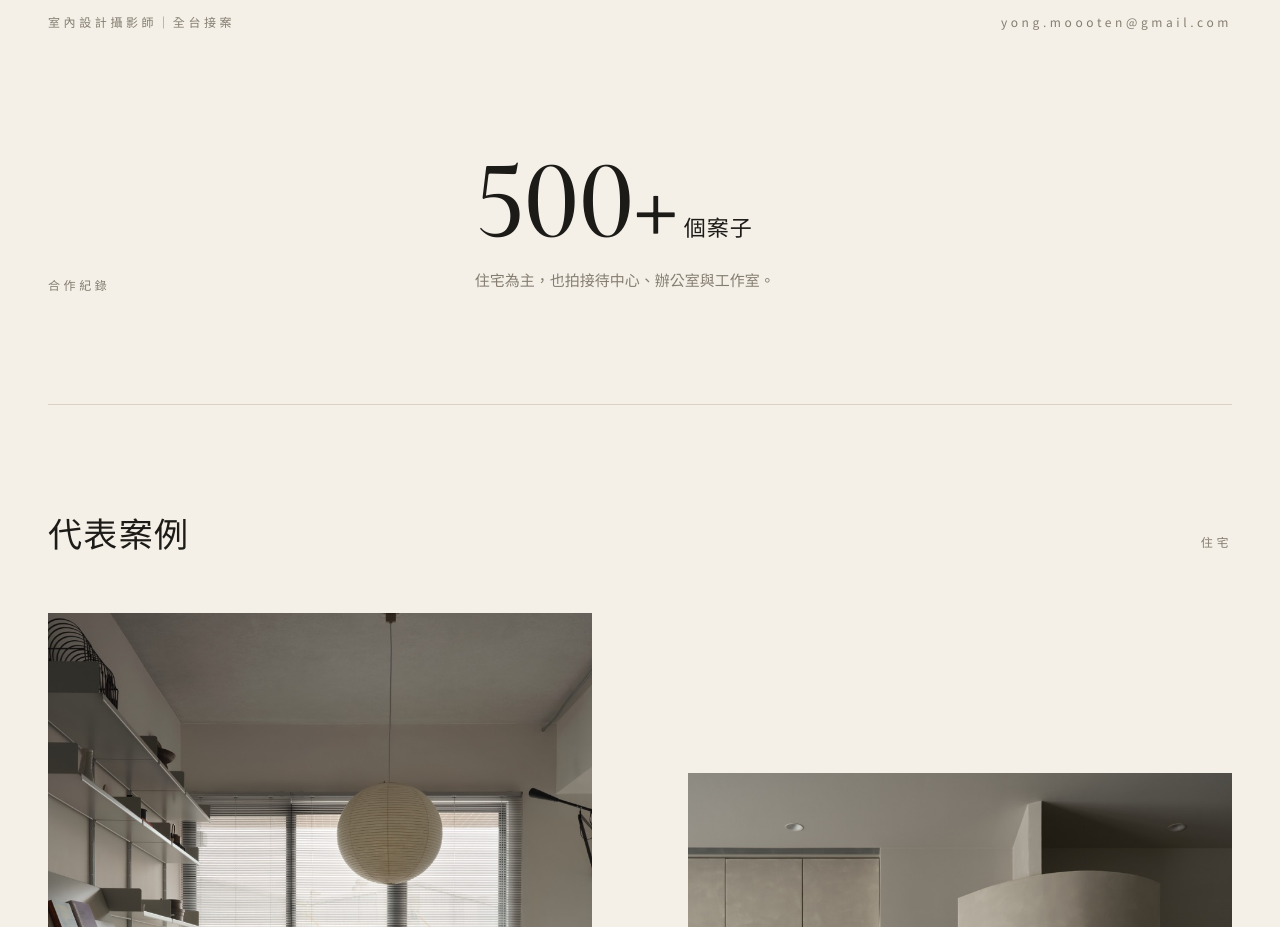
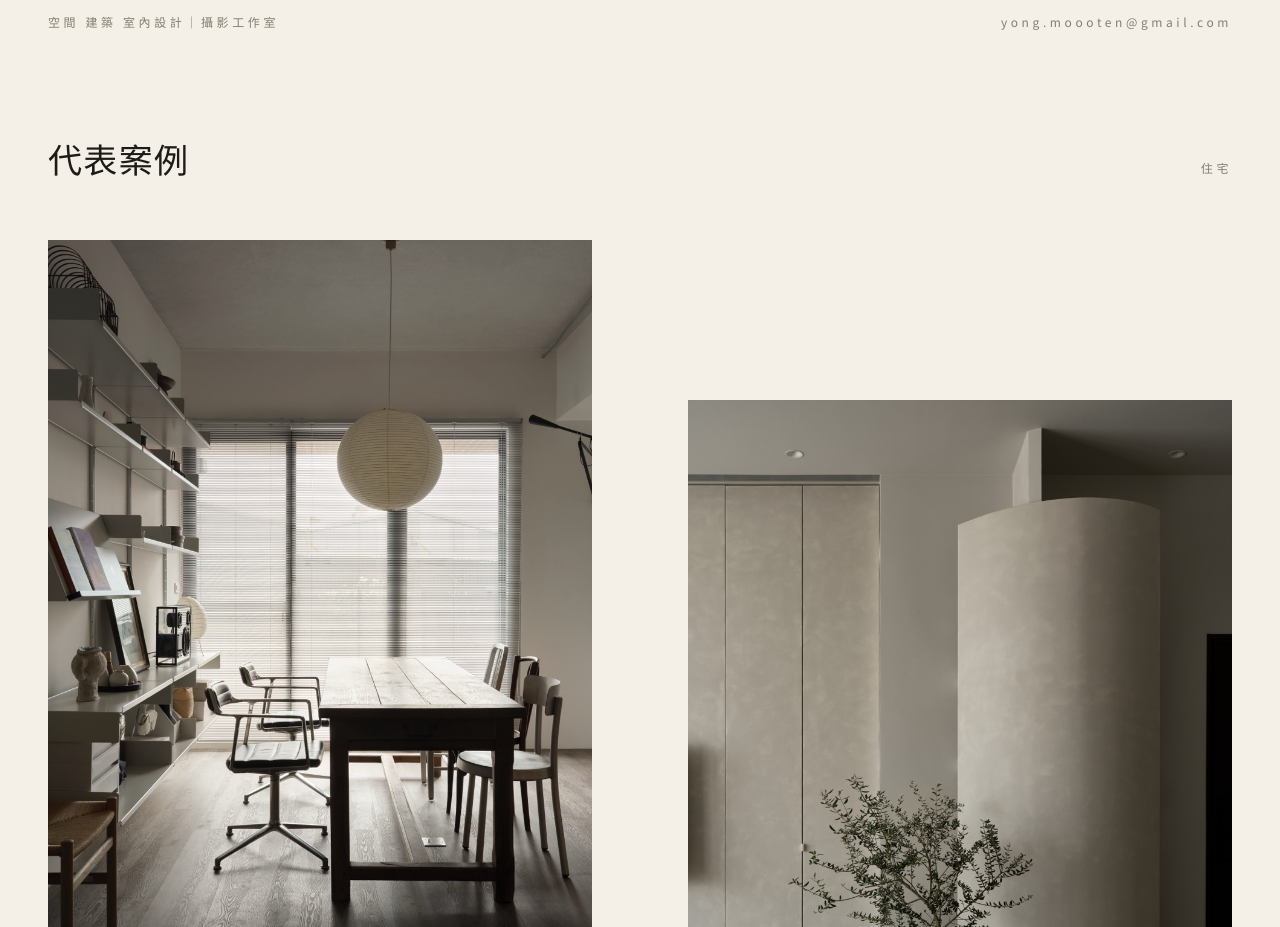
Before and after one commit to yong-moooten/yong-moooten.github.io, a plain HTML site: page index.html in a window 1280 px wide. Shown: the part 1018-1945 px from the top of the page. Drawn offline with nearby package versions, Linux system fonts and the light colour scheme.

Commit message:
Homepage: logo, remove record section, new caption text, tighter email spacing
Co-Authored-By: Claude Opus 5.5 <noreply@anthropic.com>

```diff
--- a/index.html
+++ b/index.html
@@ -26,7 +26,7 @@
 </head>
 <body>
 <header class="top">
-  <span class="name">墨田工作室</span>
+  <span class="name"><img class="logo" src="images/logo.png" width="16" height="16" alt="">墨田工作室</span>
   <nav><a href="#cases">案例</a><a href="#process">流程</a><a href="#price">價格</a><a href="#faq">FAQ</a><a href="#contact">聯絡</a></nav>
 </header>
 <main>
@@ -35,21 +35,11 @@
 </section>
 
 <section class="opening">
-  <h1>室內設計攝影師｜全台接案</h1>
+  <h1>空間 建築 室內設計｜攝影工作室</h1>
   <p><a href="mailto:yong.moooten@gmail.com">yong.moooten@gmail.com</a></p>
 </section>
 
 <div class="wrap">
-
-<section class="record">
-  <div>
-    <h2 class="label">合作紀錄</h2>
-  </div>
-  <div>
-    <p class="big">500+<small>個案子</small></p>
-    <p class="muted">住宅為主，也拍接待中心、辦公室與工作室。</p>
-  </div>
-</section>
 
 <section class="cases" id="cases">
   <div class="sec-head"><h2>代表案例</h2><span class="label">住宅</span></div>
```
Also changed, not shown: images/logo.png (added).
